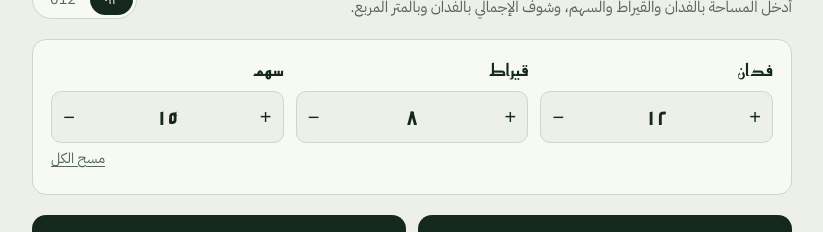
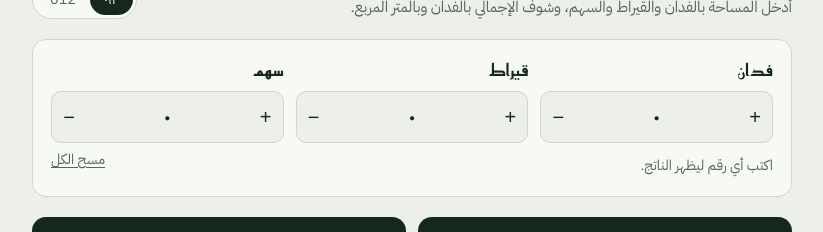
Before and after one commit to MahmoudEssam2926/land-calculation-in-feddans, a plain HTML site: page index.html in a window 1280 px wide. Shown: the part 92-324 px from the top of the page, without its empty margins (228-1051 px from the left). Drawn offline with Linux system fonts and the light colour scheme.

Commit message:
Update input values in index.html to zero

```diff
--- a/index.html
+++ b/index.html
@@ -179,15 +179,15 @@ button:focus-visible, input:focus-visible, select:focus-visible, .btn:focus-with
     <div class="inputs">
       <div class="field">
         <label for="in-f"><span class="unit">فدان</span></label>
-        <div class="stepper"><button type="button" data-step="f" data-d="1" aria-label="زيادة الفدان">+</button><input id="in-f" inputmode="decimal" autocomplete="off" maxlength="12" value="12"><button type="button" data-step="f" data-d="-1" aria-label="إنقاص الفدان">−</button></div>
+        <div class="stepper"><button type="button" data-step="f" data-d="1" aria-label="زيادة الفدان">+</button><input id="in-f" inputmode="decimal" autocomplete="off" maxlength="12" value="0"><button type="button" data-step="f" data-d="-1" aria-label="إنقاص الفدان">−</button></div>
       </div>
       <div class="field">
         <label for="in-q"><span class="unit">قيراط</span></label>
-        <div class="stepper"><button type="button" data-step="q" data-d="1" aria-label="زيادة القيراط">+</button><input id="in-q" inputmode="decimal" autocomplete="off" maxlength="12" value="8"><button type="button" data-step="q" data-d="-1" aria-label="إنقاص القيراط">−</button></div>
+        <div class="stepper"><button type="button" data-step="q" data-d="1" aria-label="زيادة القيراط">+</button><input id="in-q" inputmode="decimal" autocomplete="off" maxlength="12" value="0"><button type="button" data-step="q" data-d="-1" aria-label="إنقاص القيراط">−</button></div>
       </div>
       <div class="field">
         <label for="in-s"><span class="unit">سهم</span></label>
-        <div class="stepper"><button type="button" data-step="s" data-d="1" aria-label="زيادة السهم">+</button><input id="in-s" inputmode="decimal" autocomplete="off" maxlength="12" value="15"><button type="button" data-step="s" data-d="-1" aria-label="إنقاص السهم">−</button></div>
+        <div class="stepper"><button type="button" data-step="s" data-d="1" aria-label="زيادة السهم">+</button><input id="in-s" inputmode="decimal" autocomplete="off" maxlength="12" value="0"><button type="button" data-step="s" data-d="-1" aria-label="إنقاص السهم">−</button></div>
       </div>
     </div>
     <div class="actions">
```
